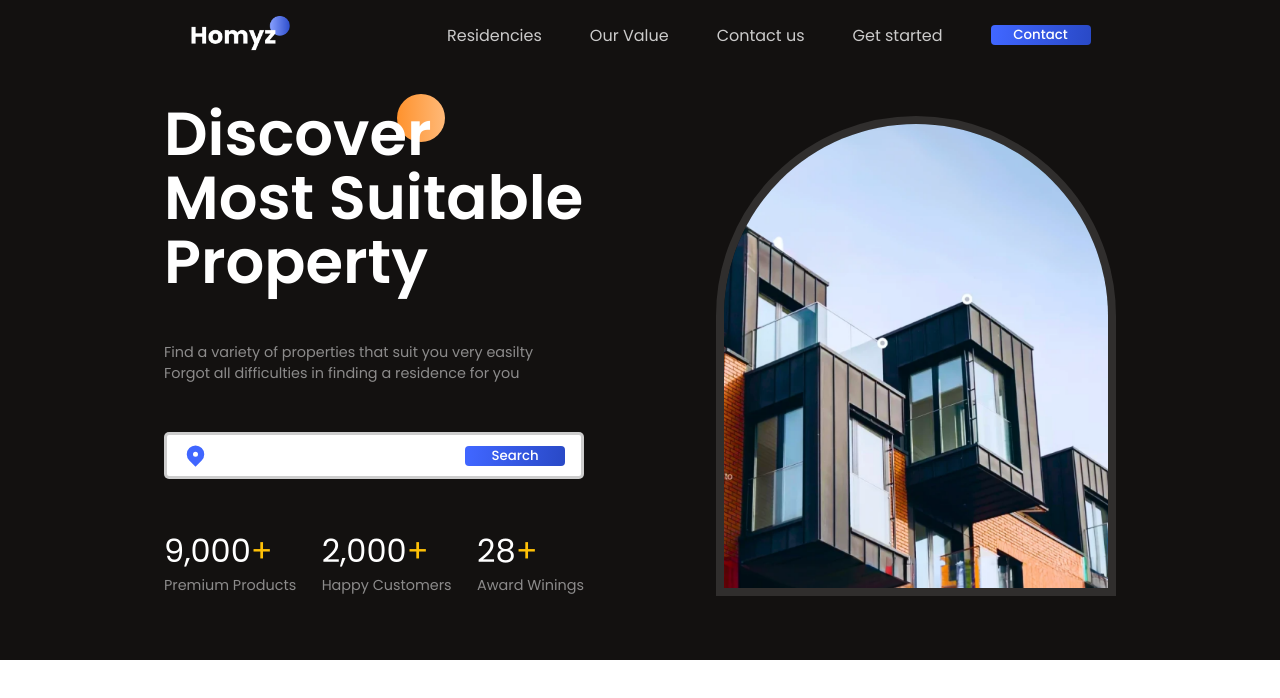
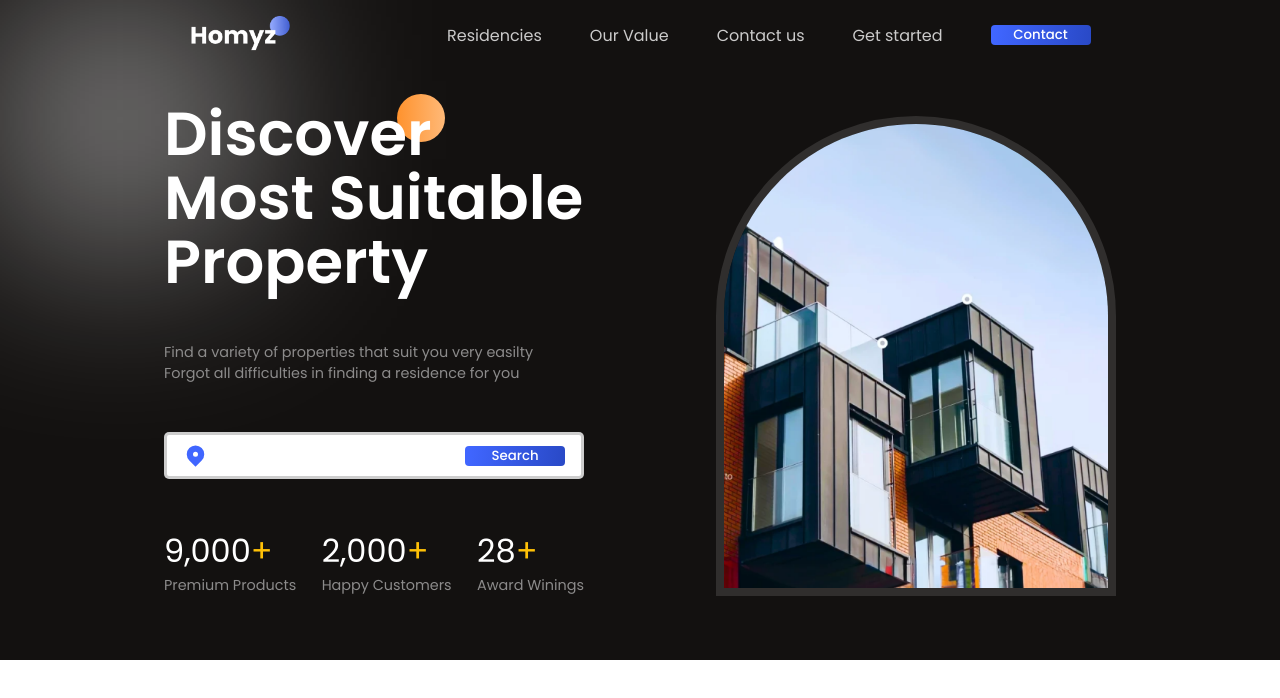
Before and after one commit to AjithKerala/Realestate, a React (Vite) app: page / in a window 1280 px wide. Shown: the top 698 px of the page. Built offline with nearby package versions, Linux system fonts and the light colour scheme.

Commit message:
blur color set

```diff
--- /dev/null
+++ b/src/App.css
@@ -0,0 +1,19 @@
+.App{
+
+    position: relative;
+    overflow-x: clip;
+}
+.App>:nth-child(1){
+    background: var(--black);
+    position: relative;
+}
+.White-gradient{
+    position: absolute;
+    width: 15rem;
+    height: 15rem;
+    background: rgba(255,255,255,0.522);
+    filter: blur(100px);
+    z-index: 1;
+
+
+}
--- a/src/App.jsx
+++ b/src/App.jsx
@@ -1,12 +1,16 @@
 import React from "react";
 import Header from './Components/Header/Header'
 import Hero from "./Components/Hero/Hero";
+import './App.css'
 function App() {
   return (
-    <>
+    <div className="App">
+      <div>
+        <div className="White-gradient" />
     <Header/>
     <Hero/>
-    </>
+    </div>
+    </div>
   );
 }
 
```
